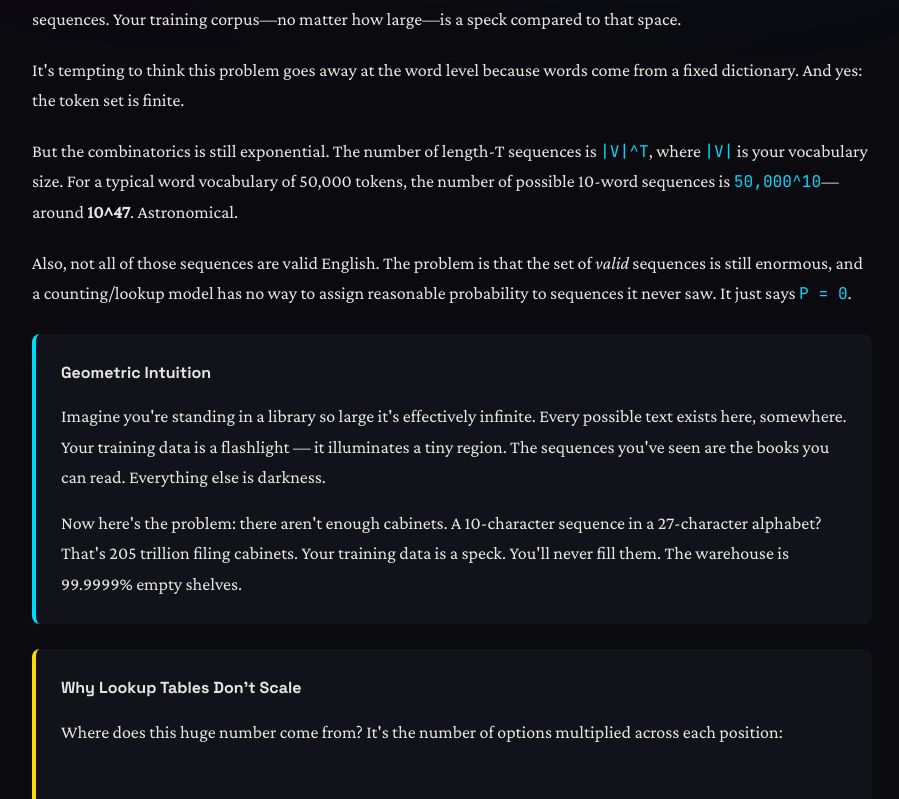
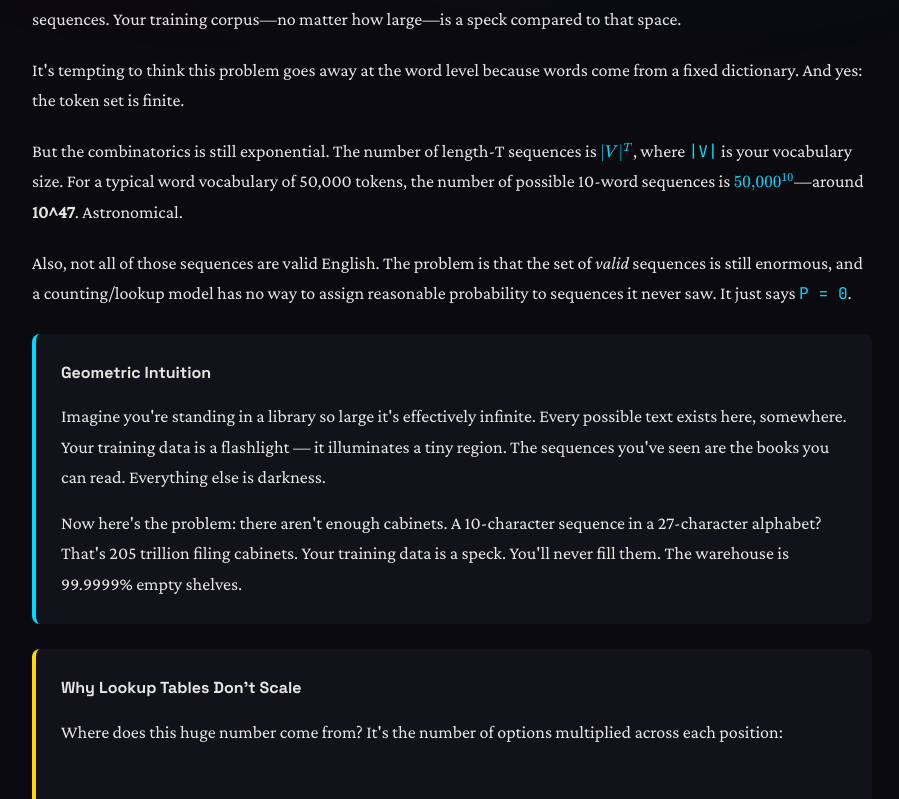
Before and after one commit to andrewloux/babygpt, a React (Vite) app: page / in a window 1280 px wide. Shown: the part 8841-9640 px from the top of the page, without its empty margins (188-1087 px from the left). Built offline with nearby package versions, Linux system fonts and the light colour scheme.

Commit message:
Add MathInline for KaTeX inline math

```diff
--- a/src/chapters/Chapter1.tsx
+++ b/src/chapters/Chapter1.tsx
@@ -13,6 +13,7 @@ import {
   Cite,
   Citations,
   MathBlock,
+  MathInline,
   NgramExamples,
   SparsityViz,
   defaultSparsityData,
@@ -312,10 +313,10 @@ export function Chapter1() {
             It's tempting to think this problem goes away at the word level because words come from a fixed dictionary. And
             yes: the token set is finite.
           </Paragraph>
-          <Paragraph>
-            But the combinatorics is still exponential. The number of length-T sequences is <Term>|V|^T</Term>, where <Term>|V|</Term> is your vocabulary size. For a typical word vocabulary of 50,000 tokens, the number of
-            possible 10-word sequences is <Term>50,000^{10}</Term>—around <strong>10^{47}</strong>. Astronomical.
-          </Paragraph>
+        <Paragraph>
+          But the combinatorics is still exponential. The number of length-T sequences is <MathInline equation={String.raw`|V|^T`} />, where <Term>|V|</Term> is your vocabulary size. For a typical word vocabulary of 50,000 tokens, the number of
+          possible 10-word sequences is <MathInline equation={String.raw`50{,}000^{10}`} />—around <strong>10^{47}</strong>. Astronomical.
+        </Paragraph>
           <Paragraph>
             Also, not all of those sequences are valid English. The problem is that the set of <em>valid</em> sequences is
             still enormous, and a counting/lookup model has no way to assign reasonable probability to sequences it never
@@ -976,7 +977,7 @@ P(\text{A, B, C}) &= P(\text{A, B}) \times P(C \mid \text{A, B}) \\
         </Paragraph>
         <MathBlock equation={String.raw`\text{perplexity} = 2^{\text{average surprise}}`} />
         <Paragraph>
-          Tiny example: suppose over two steps the model assigns the correct next token probabilities <Term>0.5</Term> and <Term>0.25</Term>. The surprises are <Term>1</Term> bit and <Term>2</Term> bits, so the average is <Term>(1 + 2)/2 = 1.5</Term> bits/token. Perplexity is <Term>2^{1.5}</Term> ≈ <Term>2.83</Term>—about “three plausible options” on average.
+          Tiny example: suppose over two steps the model assigns the correct next token probabilities <Term>0.5</Term> and <Term>0.25</Term>. The surprises are <Term>1</Term> bit and <Term>2</Term> bits, so the average is <MathInline equation={String.raw`\frac{1 + 2}{2} = 1.5`} /> bits/token. Perplexity is <MathInline equation={String.raw`2^{1.5}`} /> ≈ <Term>2.83</Term>—about “three plausible options” on average.
         </Paragraph>
         <Paragraph>
           One annoying detail: raw counts love to assign <Term>p = 0</Term> to unseen n-grams. That makes surprise infinite,
--- a/src/chapters/Chapter2.tsx
+++ b/src/chapters/Chapter2.tsx
@@ -11,6 +11,7 @@ import {
   Callout,
   ChapterMap,
   MathBlock,
+  MathInline,
   Cite,
   Citations,
   CodeBlock,
@@ -1999,7 +2000,7 @@ p \cdot p &= \sum_i p_i^2 \\
 \end{aligned}`}
               />
               <Paragraph>
-                For <Term>V = 27</Term>, the baseline is <Term>1/27 ≈ 0.037</Term>.
+                For <Term>V = 27</Term>, the baseline is <MathInline equation={String.raw`\frac{1}{27} \approx 0.037`} />.
               </Paragraph>
             </>
           }
--- /dev/null
+++ b/src/components/MathInline.module.css
@@ -0,0 +1,10 @@
+.mathInline {
+  color: var(--accent-cyan);
+  font-family: var(--font-mono);
+  font-size: 0.95em;
+  white-space: nowrap;
+}
+
+.mathInline :global(.katex) {
+  font-size: 1em;
+}
--- /dev/null
+++ b/src/components/MathInline.tsx
@@ -0,0 +1,24 @@
+import katex from 'katex'
+import 'katex/dist/katex.min.css'
+import styles from './MathInline.module.css'
+
+interface MathInlineProps {
+  equation: string
+  ariaLabel?: string
+  className?: string
+}
+
+export function MathInline({ equation, ariaLabel, className }: MathInlineProps) {
+  const html = katex.renderToString(equation, {
+    throwOnError: false,
+    displayMode: false,
+  })
+
+  return (
+    <span
+      className={[styles.mathInline, className].filter(Boolean).join(' ')}
+      aria-label={ariaLabel}
+      dangerouslySetInnerHTML={{ __html: html }}
+    />
+  )
+}
--- a/src/components/index.ts
+++ b/src/components/index.ts
@@ -14,6 +14,7 @@ export { ChapterMap } from './ChapterMap'
 export { Cite, Citations } from './Citations'
 export { ProbabilityExample } from './ProbabilityExample'
 export { MathBlock } from './MathBlock'
+export { MathInline } from './MathInline'
 export { NgramExamples } from './NgramExamples'
 export { CorpusDisplay } from './CorpusDisplay'
 export { WorkedExample, WorkedStep, WorkedNote } from './WorkedExample'
```
Also changed, not shown: 1 other file (tests, documents, lock files or other folders).
